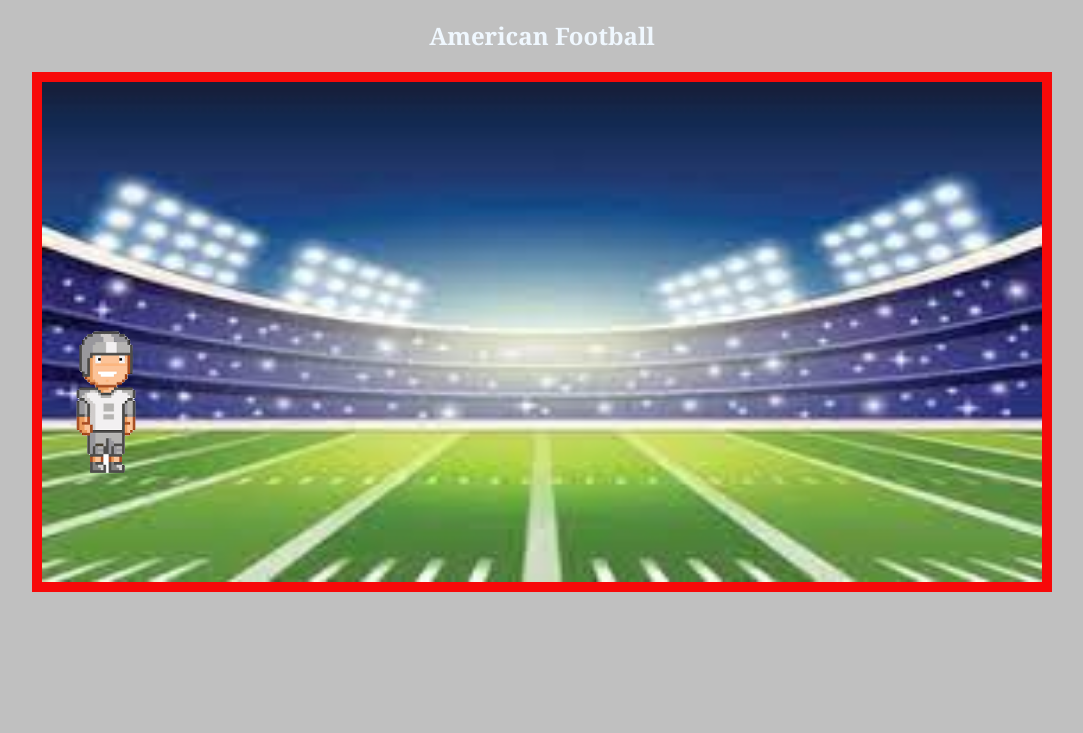
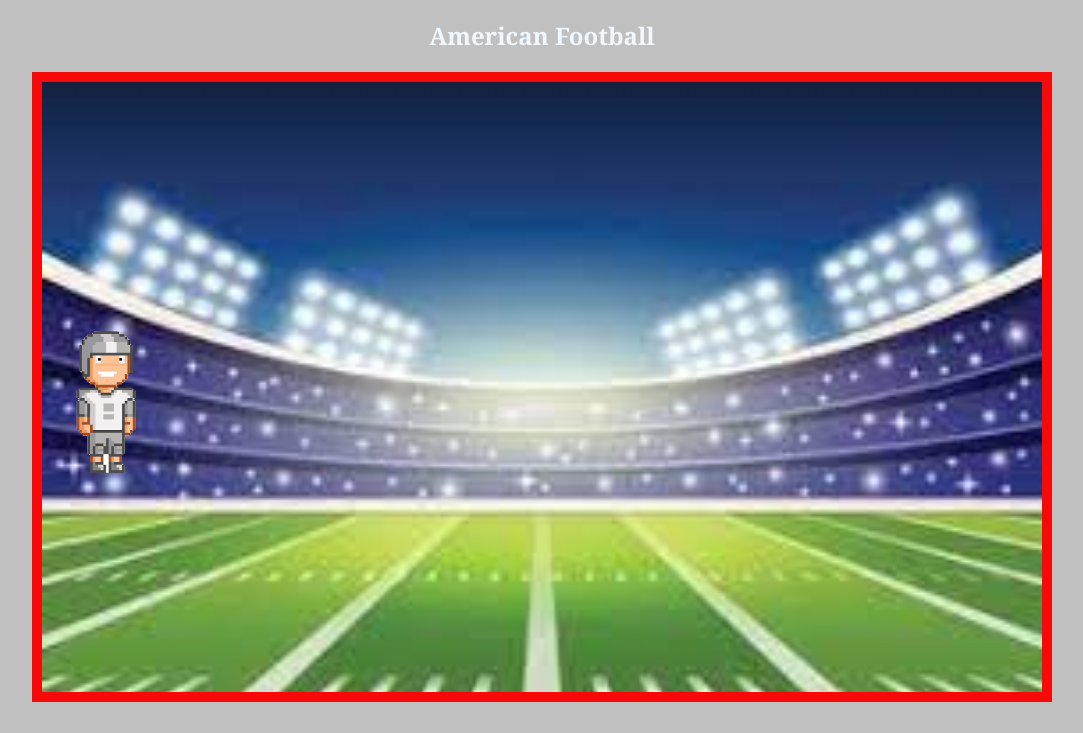
Before and after one commit to jfaria23/game-project-american-football, a plain HTML site: page index.html in a window 1280 px wide. Shown: the part 67-800 px from the top of the page, without its empty margins (98-1181 px from the left). Drawn offline with Linux system fonts and the light colour scheme.

Commit message:
bigger field and player contained

```diff
--- a/index.js
+++ b/index.js
@@ -28,11 +28,11 @@ class Player {
     }
   }
   moveDown() {
-    if (this.positionY >= 0 && this.positionY < 50) {
+    if (this.positionY >= 0 && this.positionY < 70) {
       this.positionY = this.positionY + 10;
       this.element.style.top = this.positionY + "vh";
     } else {
-      this.positionY = 50;
+      this.positionY = 70;
     }
   }
 }
--- a/styles.css
+++ b/styles.css
@@ -1,11 +1,13 @@
 #game-pitch {
   width: 1000px;
-  height: 500px;
+  height: 610px;
   border: 10px solid rgb(247, 9, 9);
   margin: auto;
   position: relative;
   background-image: url("./download.jpeg");
-  background-size: 1000px 500px;
+  background-position: center;
+  background-repeat: no-repeat;
+  background-size: cover;
   overflow: hidden;
 }
 
```
